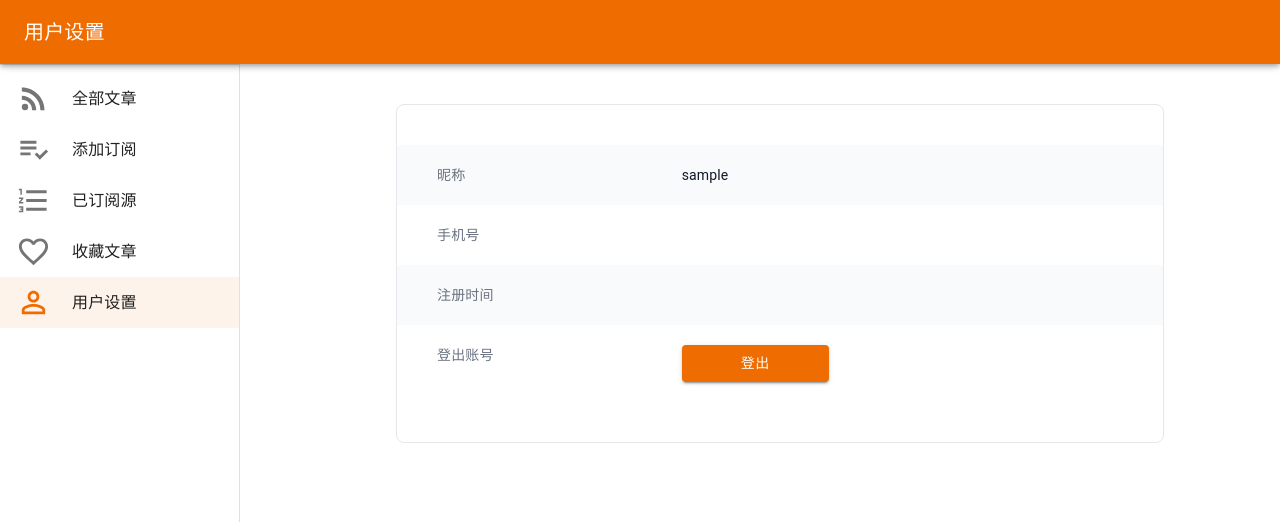
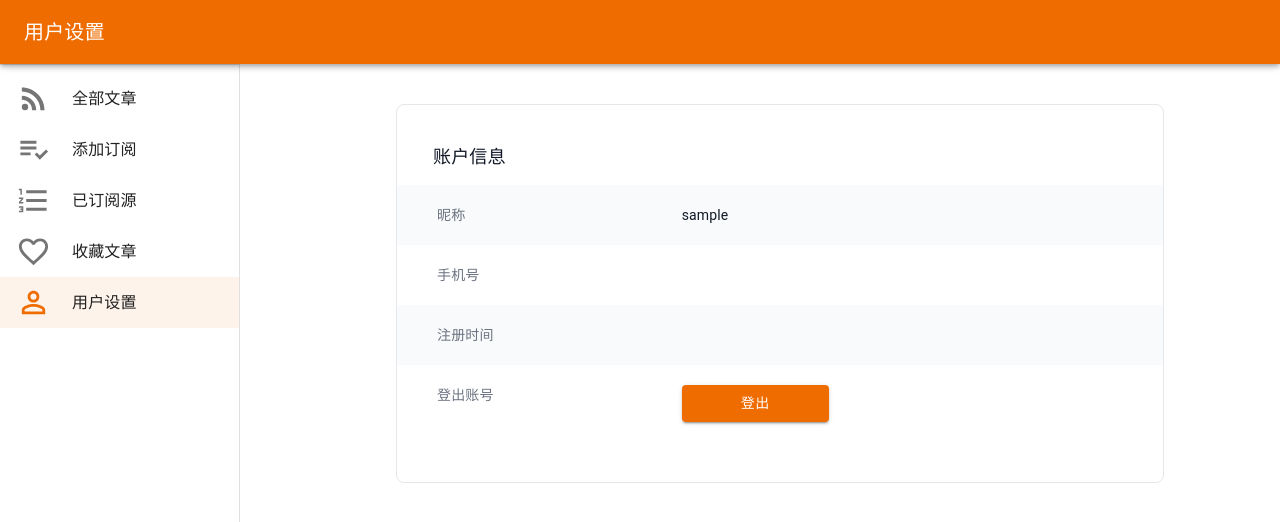
Before and after one commit to GuoShaoOrg/GuoShaoReader-PWA, a React (Create React App) app: page /account in a window 1280 px wide. Shown: the top 522 px of the page. Built offline with nearby package versions, Linux system fonts and the light colour scheme; sample sign-in values are in the browser's storage.

Commit message:
add title

```diff
--- a/src/views/AccountPage.js
+++ b/src/views/AccountPage.js
@@ -18,6 +18,9 @@ function AccountPage() {
   return (
     <div className="w-full flex justify-center mt-10 mx-5">
       <div className="max-w-3xl w-4/5 py-10 rounded-lg border border-solid ">
+        <div className="mx-5">
+          <h3 className="text-lg font-medium leading-6 text-gray-900 mx-4 mb-4">账户信息</h3>
+        </div>
         <div className="bg-gray-50 py-5 sm:grid sm:grid-cols-3 sm:gap-4 sm:px-6">
           <dt className="text-sm font-medium text-gray-500 mx-4">昵称</dt>
           <dd className="mt-1 text-sm text-gray-900 sm:col-span-2 sm:mt-0 mx-4">{userInfo.username}</dd>
```
